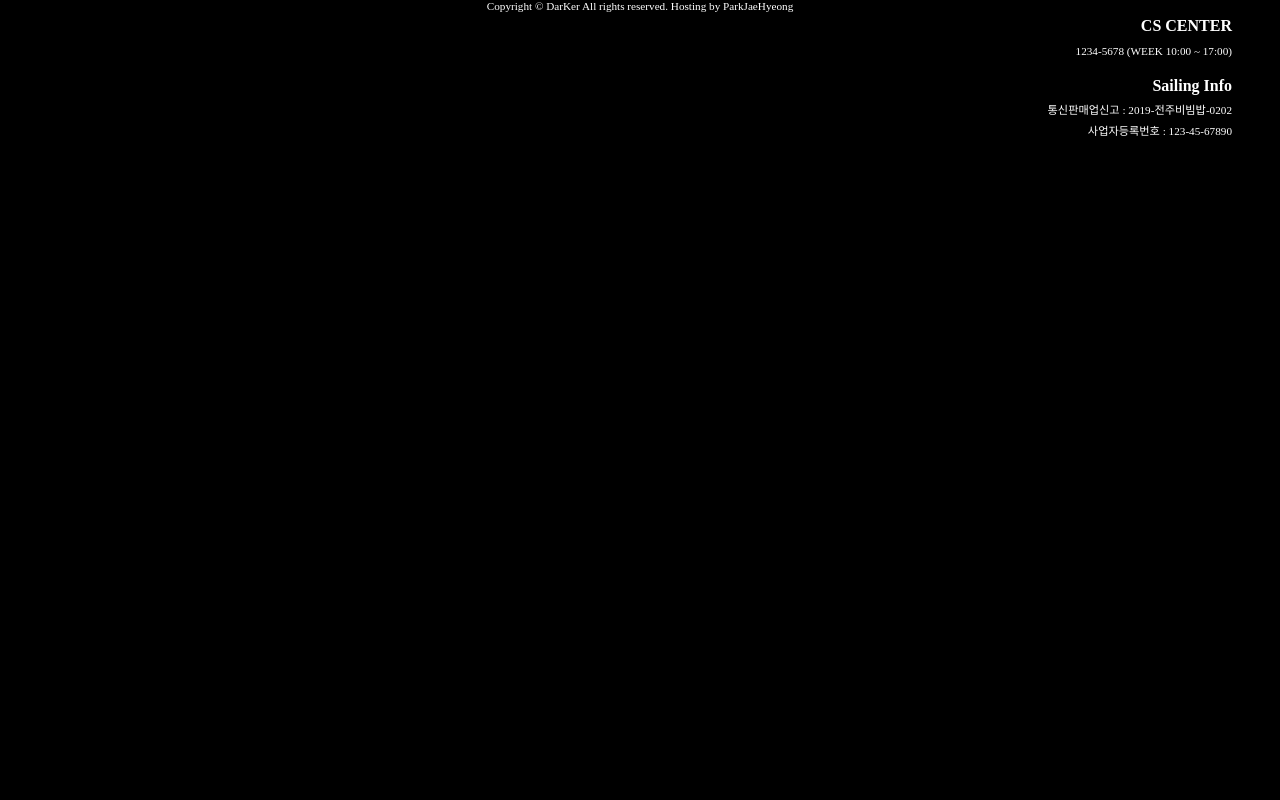
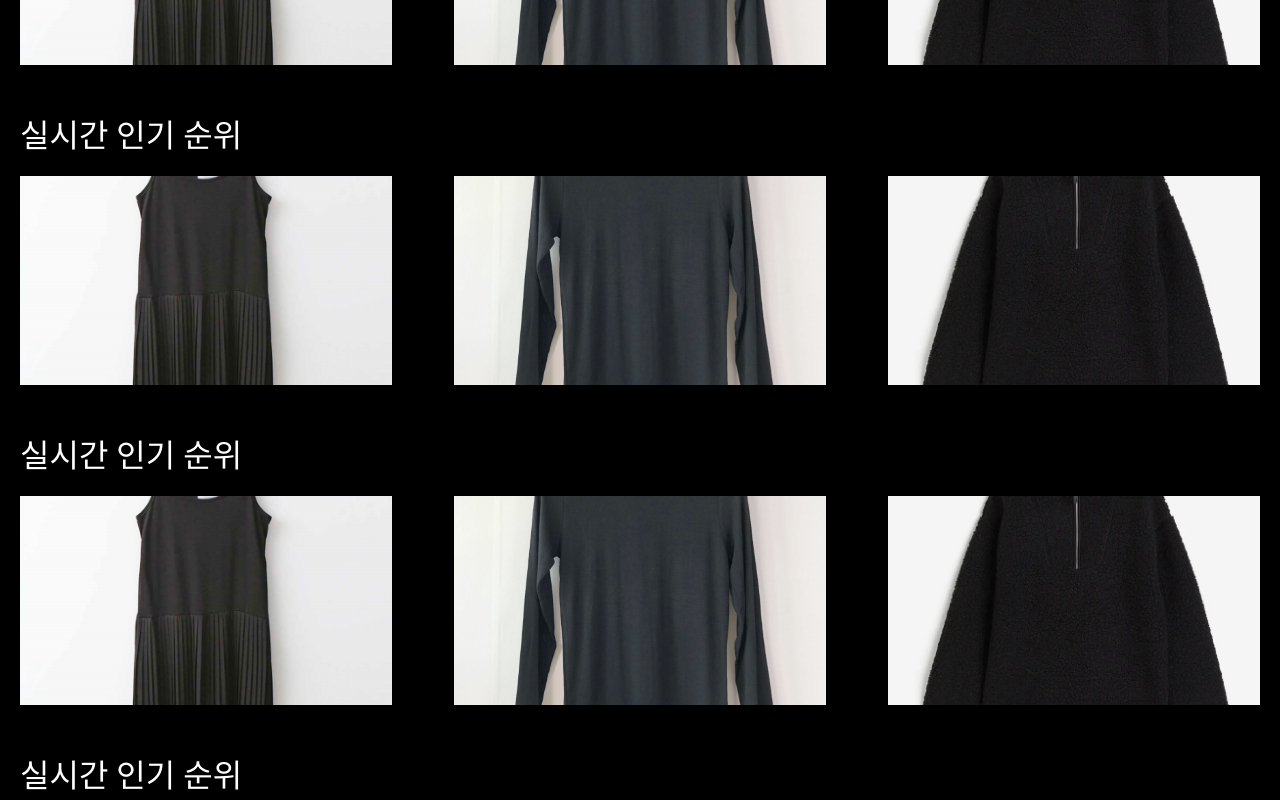
Before and after one commit to zae-hyeong/DarKer, a React (Create React App) app: page / in a window 1280 px wide. Shown: the part 1500-2300 px from the top of the page. Before the commit the page ends 1680 px from the top, so only its background shows below. Built offline with nearby package versions, Linux system fonts and the light colour scheme; a web font is replaced by a local one.

Commit message:
[feat] add Cart function when click cart button in main producList

```diff
--- a/src/App.js
+++ b/src/App.js
@@ -62,6 +62,7 @@ function App() {
         <Main
           onNavSelect={navSelectHandler}
           onSelectProduct={productSelectHandler}
+          onAddCart={addCartHandler}
         />
       ) : pageSelect === 2 ? (
         <Login />
--- a/src/Component/Main/HomeProductList.js
+++ b/src/Component/Main/HomeProductList.js
@@ -12,18 +12,21 @@ const HomeProductList = (props) => {
           product={props.productList[0]}
           onNavSelect={props.onNavSelect}
           onSelectProduct={props.onSelectProduct}
+          onAddCart={props.onAddCart}
         />
         <ProductItem
           key={props.productList[1].productId}
           product={props.productList[1]}
           onNavSelect={props.onNavSelect}
           onSelectProduct={props.onSelectProduct}
+          onAddCart={props.onAddCart}
         />
         <ProductItem
           key={props.productList[2].productId}
           product={props.productList[2]}
           onNavSelect={props.onNavSelect}
           onSelectProduct={props.onSelectProduct}
+          onAddCart={props.onAddCart}
         />
       </ol>
     </div>
--- a/src/Component/Main/Main.js
+++ b/src/Component/Main/Main.js
@@ -69,11 +69,37 @@ const Main = (props) => {
         productList={dummyProductList}
         onNavSelect={props.onNavSelect}
         onSelectProduct={props.onSelectProduct}
+        onAddCart={props.onAddCart}
+        />
+      <HomeProductList
+        productList={dummyProductList}
+        onNavSelect={props.onNavSelect}
+        onSelectProduct={props.onSelectProduct}
+        onAddCart={props.onAddCart}
       />
       <HomeProductList
         productList={dummyProductList}
         onNavSelect={props.onNavSelect}
         onSelectProduct={props.onSelectProduct}
+        onAddCart={props.onAddCart}
+      />
+      <HomeProductList
+        productList={dummyProductList}
+        onNavSelect={props.onNavSelect}
+        onSelectProduct={props.onSelectProduct}
+        onAddCart={props.onAddCart}
+      />
+      <HomeProductList
+        productList={dummyProductList}
+        onNavSelect={props.onNavSelect}
+        onSelectProduct={props.onSelectProduct}
+        onAddCart={props.onAddCart}
+      />
+      <HomeProductList
+        productList={dummyProductList}
+        onNavSelect={props.onNavSelect}
+        onSelectProduct={props.onSelectProduct}
+        onAddCart={props.onAddCart}
       />
     </>
   );
--- a/src/Component/Main/ProductItem.js
+++ b/src/Component/Main/ProductItem.js
@@ -11,6 +11,11 @@ const ProductItem = (props) => {
     props.onNavSelect(4);
     props.onSelectProduct(product);
   };
+
+  const addCartHandler = (e) => {
+    props.onAddCart(product);
+    e.stopPropagation();
+  }
 
   return (
     <li
@@ -33,7 +38,7 @@ const ProductItem = (props) => {
             </span>
           </div>
         </div>
-        <button className="add-cart-btn">
+        <button className="add-cart-btn" onClick={addCartHandler}>
           <img className="add-cart-icon" src={cartIcon} alt="add on cart" />
         </button>
       </div>
```
